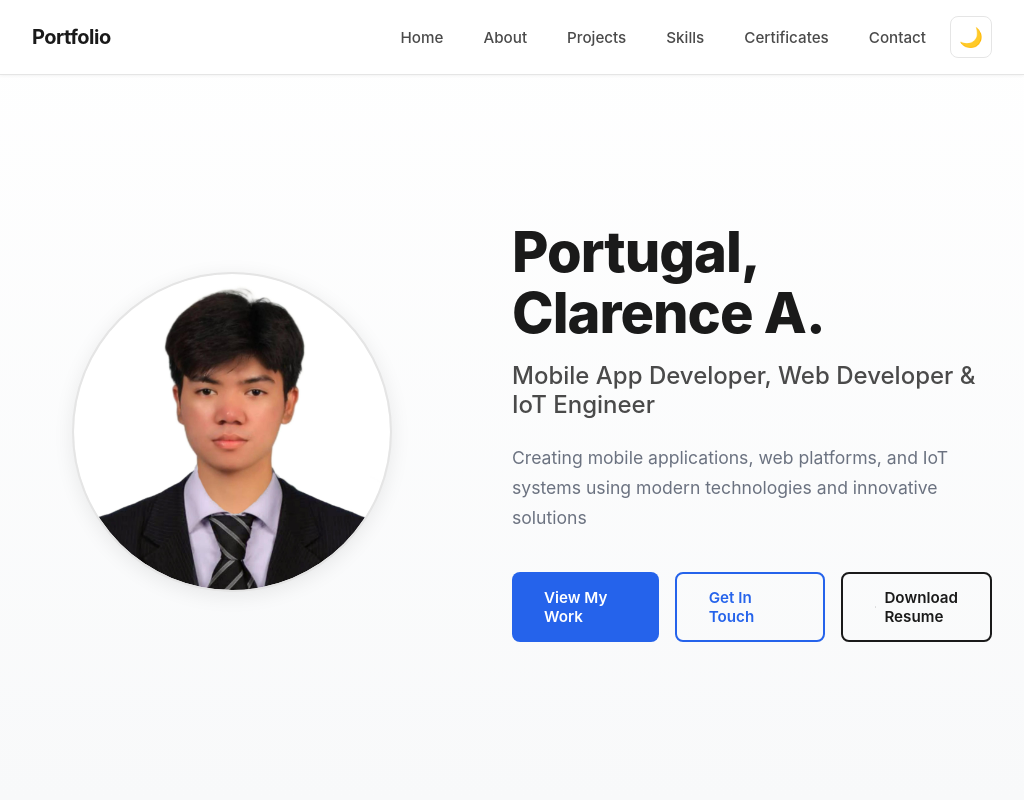
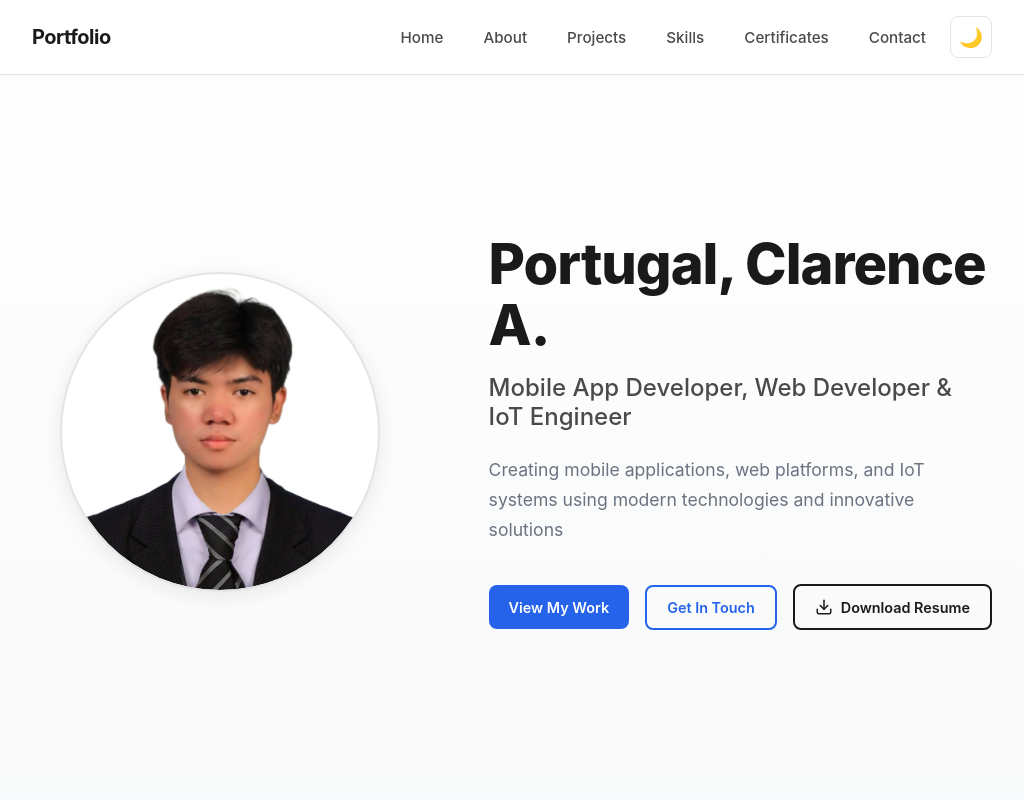
Before and after one commit to clarenceportugal/portfolio, a React (Vite) app: page / in a window 1024 px wide. Shown: the top 800 px of the page. Built offline with nearby package versions, Linux system fonts and the light colour scheme.

Commit message:
Make buttons smaller to prevent wrapping in desktop/tablet mode

```diff
--- a/src/App.css
+++ b/src/App.css
@@ -288,11 +288,11 @@ body.menu-open {
 }
 
 .btn {
-  padding: 0.875rem 2rem;
+  padding: 0.875rem 1.5rem;
   border-radius: 8px;
   text-decoration: none;
   font-weight: 600;
-  font-size: 0.95rem;
+  font-size: 0.9rem;
   transition: all 0.2s ease;
   display: inline-flex;
   align-items: center;
@@ -301,6 +301,7 @@ body.menu-open {
   cursor: pointer;
   min-height: 44px;
   box-sizing: border-box;
+  white-space: nowrap;
 }
 
 .btn-primary {
@@ -1009,31 +1010,17 @@ section {
   font-size: 0.9rem;
 }
 
-/* Tablet and desktop mode on mobile (landscape) */
+/* Tablet and desktop mode on mobile (landscape) - smaller buttons */
 @media (min-width: 769px) and (max-width: 1024px) {
   .hero-buttons {
     justify-content: flex-start;
-    align-items: stretch;
+    flex-wrap: nowrap;
   }
 
   .btn {
-    flex: 1 1 0;
-    min-width: 0;
-    width: 100%;
-    max-width: 200px;
-  }
-}
-
-/* Desktop mode - equal width buttons */
-@media (min-width: 769px) {
-  .hero-buttons {
-    justify-content: flex-start;
-  }
-
-  .btn {
-    flex: 1 1 0;
-    min-width: 0;
-    max-width: 200px;
+    padding: 0.75rem 1.25rem;
+    font-size: 0.9rem;
+    white-space: nowrap;
   }
 }
 
```
